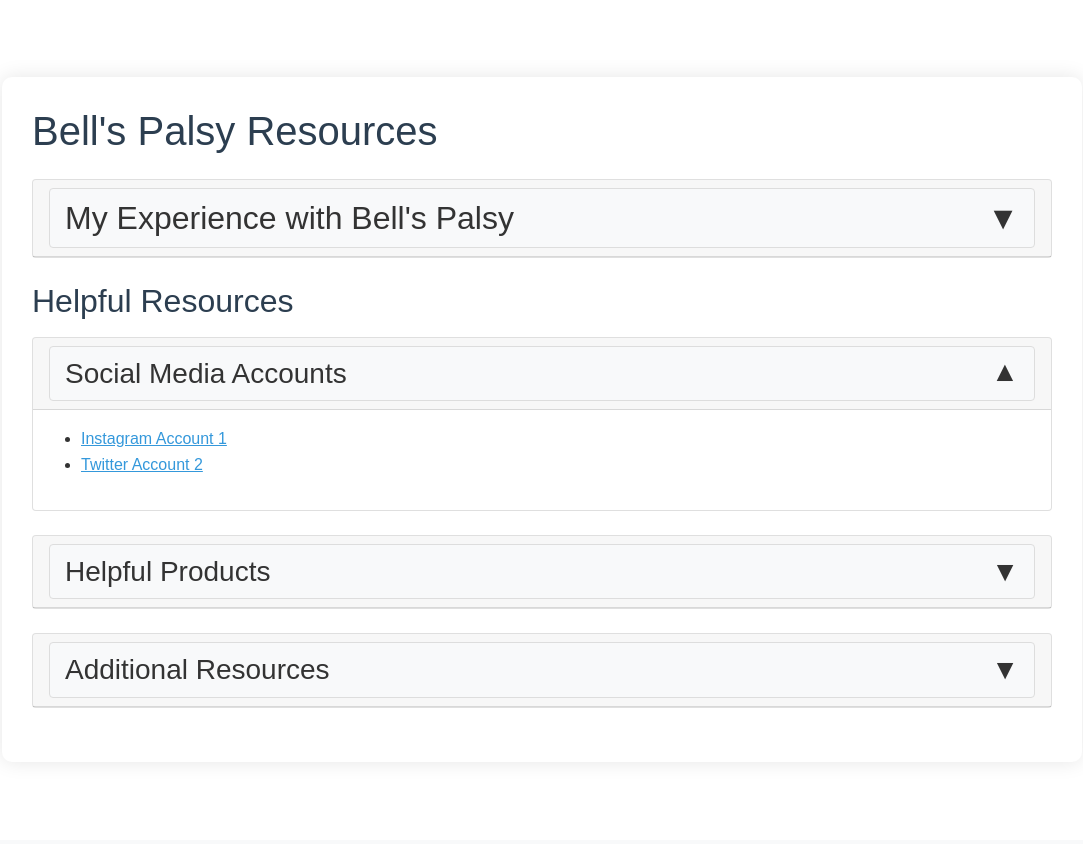
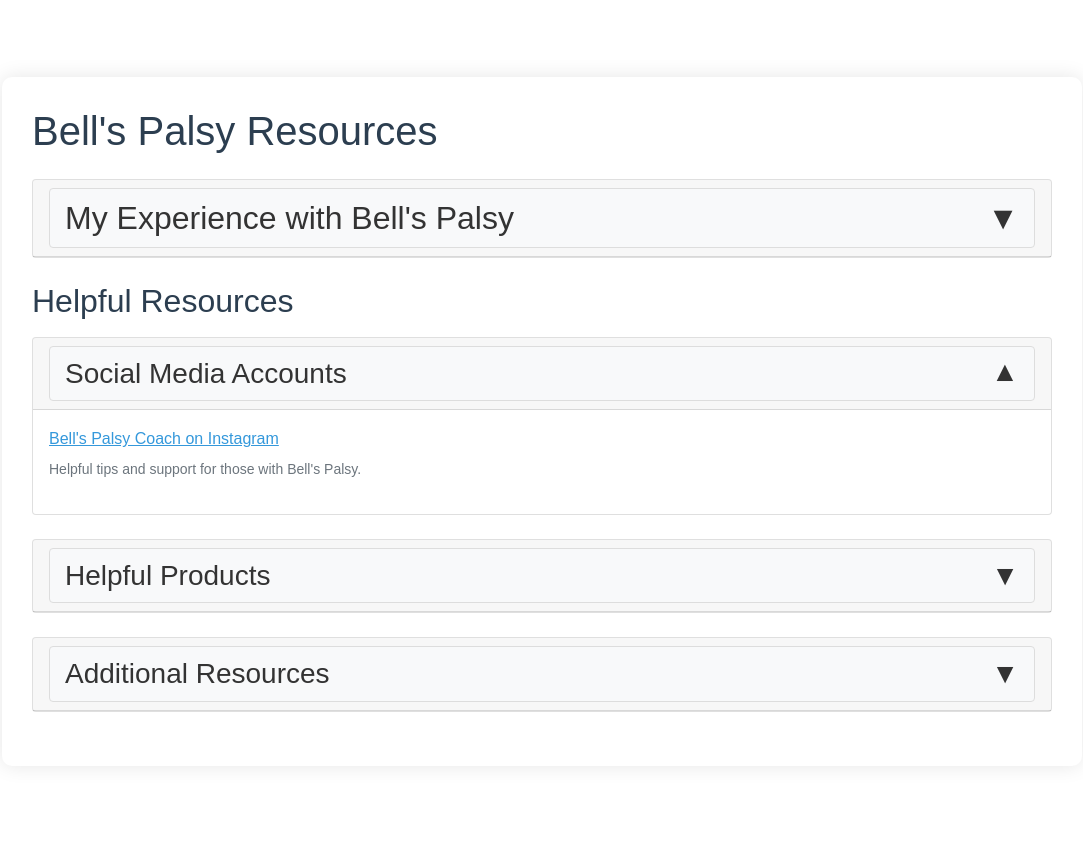
Before and after one commit to HaydenBussard/mywebsite, a Django app: page /bells-palsy/ in a window 1280 px wide, after a click on "Social Media Accounts". Shown: the part 143-987 px from the top of the page, without its empty margins (98-1181 px from the left). Before the commit the page ends 851 px from the top, so only its background shows below. Run offline with Django 4.2, Linux system fonts and the light colour scheme; some libraries are stand-ins or nearby versions.

Commit message:
Move product descriptions from in-line to underneath links

```diff
--- a/my_website/templates/bells_palsy.html
+++ b/my_website/templates/bells_palsy.html
@@ -59,9 +59,11 @@
         </div>
         <div id="socialMediaContent" class="collapse" aria-labelledby="socialMediaHeader">
             <div class="card-body">
-                <ul>
-                    <li><a href="#" target="_blank">Instagram Account 1</a></li>
-                    <li><a href="#" target="_blank">Twitter Account 2</a></li>
+                <ul class="list-unstyled">
+                    <li class="mb-3">
+                        <a href="https://www.instagram.com/bellspalsy_coach?igsh=OTRnbG9jNXBqMWs3" target="_blank">Bell's Palsy Coach on Instagram</a>
+                        <p class="text-muted mt-1 mb-0"><small>Helpful tips and support for those with Bell's Palsy.</small></p>
+                    </li>
                     <!-- Add more social media resources as needed -->
                 </ul>
             </div>
@@ -79,9 +81,39 @@
         </div>
         <div id="productsContent" class="collapse" aria-labelledby="productsHeader">
             <div class="card-body">
-                <ul>
-                    <li><a href="#" target="_blank">Product 1 on Amazon</a> - Brief description</li>
-                    <li><a href="#" target="_blank">Product 2 on Amazon</a> - Brief description</li>
+                <ul class="list-unstyled">
+                    <li class="mb-3">
+                        <a href="https://a.co/d/7phkZcm" target="_blank">Sleep Eye Mask</a>
+                        <p class="text-muted mt-1 mb-0"><small>Helps block out light for better sleep.</small></p>
+                    </li>
+                    <li class="mb-3">
+                        <a href="https://a.co/d/cvOzkSv" target="_blank">Refresh P.M. Lubricant Eye Ointment, Nighttime Relief</a>
+                        <p class="text-muted mt-1 mb-0"><small>Provides moisture and relief for dry eyes overnight.</small></p>
+                    </li>
+                    <li class="mb-3">
+                        <a href="https://a.co/d/4XKUHN2" target="_blank">Refresh Optive GEL DROPS</a>
+                        <p class="text-muted mt-1 mb-0"><small>Relieves dry eyes with a soothing gel formula.</small></p>
+                    </li>
+                    <li class="mb-3">
+                        <a href="https://a.co/d/0WEWNz4" target="_blank">Polarized Swimming Goggles</a>
+                        <p class="text-muted mt-1 mb-0"><small>Protects your eyes while swimming.</small></p>
+                    </li>
+                    <li class="mb-3">
+                        <a href="https://a.co/d/hDXPSqV" target="_blank">iVIZIA Sterile Lubricant Eye Drops</a>
+                        <p class="text-muted mt-1 mb-0"><small>Provides instant relief for dry eyes.</small></p>
+                    </li>
+                    <li class="mb-3">
+                        <a href="https://a.co/d/7U2JF3e" target="_blank">Oreganol Softgels</a>
+                        <p class="text-muted mt-1 mb-0"><small>A natural supplement that may support immune health.</small></p>
+                    </li>
+                    <li class="mb-3">
+                        <a href="https://a.co/d/9yAzKFg" target="_blank">NeuroGum</a>
+                        <p class="text-muted mt-1 mb-0"><small>Chewing gum that may help with focus and energy.</small></p>
+                    </li>
+                    <li class="mb-3">
+                        <a href="https://www.earasers.net/products/earasers?variant=12272449716293" target="_blank">Earasers Earplugs</a>
+                        <p class="text-muted mt-1 mb-0"><small>Reduces noise without muffling sounds.</small></p>
+                    </li>
                     <!-- Add more product recommendations as needed -->
                 </ul>
             </div>
@@ -99,9 +131,15 @@
         </div>
         <div id="additionalResourcesContent" class="collapse" aria-labelledby="additionalResourcesHeader">
             <div class="card-body">
-                <ul>
-                    <li><a href="#" target="_blank">Bell's Palsy Association</a></li>
-                    <li><a href="#" target="_blank">CDC Bell's Palsy Information</a></li>
+                <ul class="list-unstyled">
+                    <li class="mb-3">
+                        <a href="https://www.ninds.nih.gov/health-information/disorders/bells-palsy" target="_blank">National Institute of Neurological Disorders</a>
+                        <p class="text-muted mt-1 mb-0"><small>Comprehensive information about Bell's Palsy.</small></p>
+                    </li>
+                    <li class="mb-3">
+                        <a href="https://facerehab.com/" target="_blank">FaceRehab</a>
+                        <p class="text-muted mt-1 mb-0"><small>Resources for facial rehabilitation.</small></p>
+                    </li>
                     <!-- Add more resources as needed -->
                 </ul>
             </div>
```
